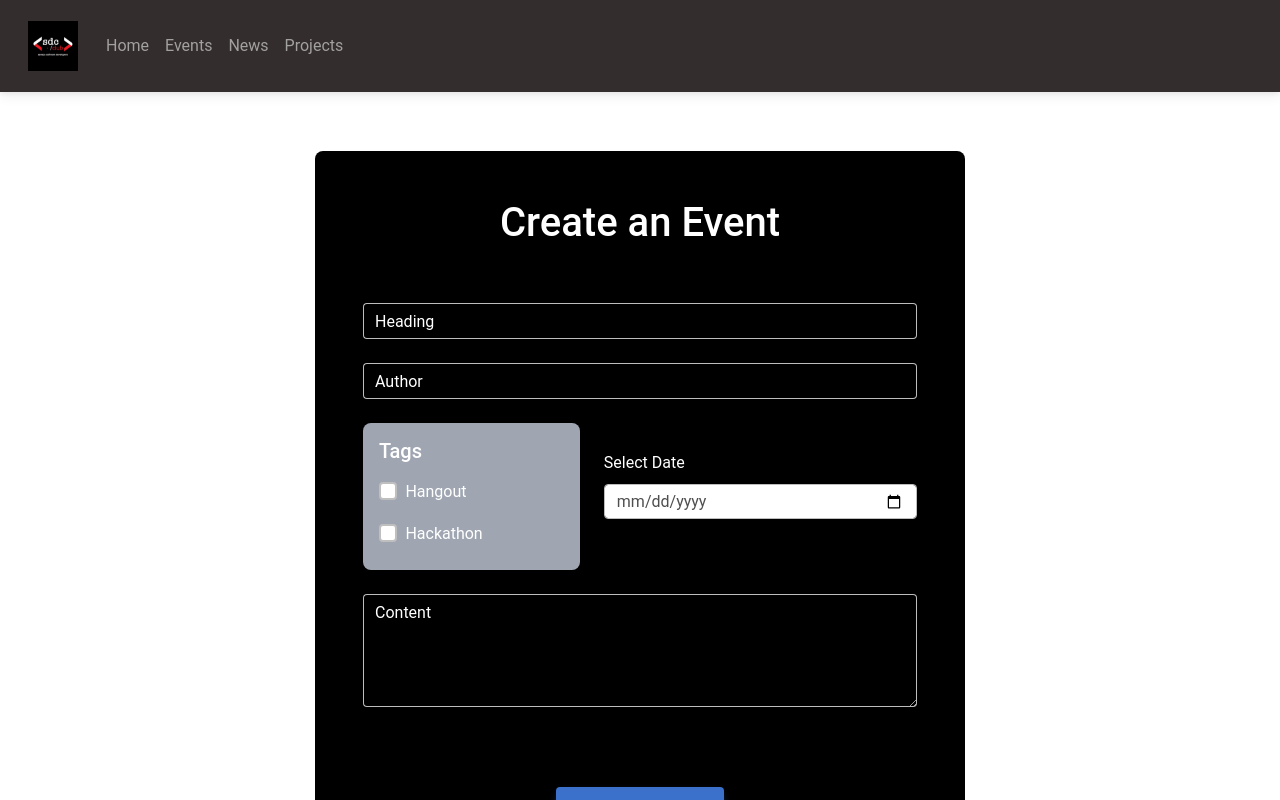
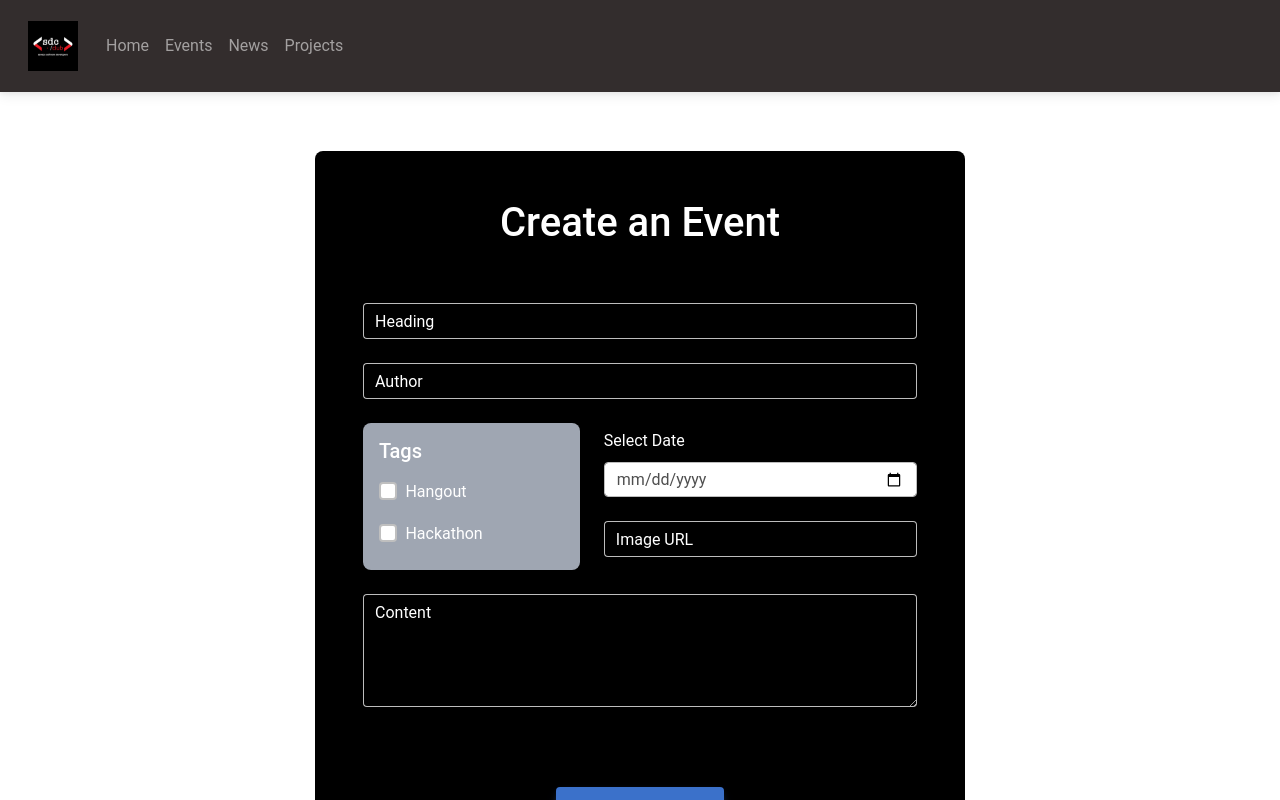
Before and after one commit to Jashanpreet2/SSDC-Website, a Next.js app in the folder client/: page /admin/event in a window 1280 px wide. Shown: the top 800 px of the page. Built offline with nearby package versions, Linux system fonts and the light colour scheme.

Commit message:
feat: update admin event form to accept image URL

```diff
--- a/client/pages/admin/event.js
+++ b/client/pages/admin/event.js
@@ -16,20 +16,21 @@ const CreateEvent = () => {
   const [ date, setDate ] = useState('')
   const [ content, setContent ] = useState('')
   const [tags, setTags] = useState({ hangout: false, hackathon: false })
+  const [imageUrl, setImageUrl] = useState('')
 
   const submitForm = async (data) => {
     let enabledTags = []
     for (let key in tags) {
       if (tags[key]) enabledTags.push(key)
     }
-    console.log('Form Submitted', { ...data, date, content, tags: enabledTags })
+
     try {
       const res = await fetch('/api/event', {
         method: 'POST',
         headers: {
           'Content-Type': 'application/json',
         },
-        body: JSON.stringify({ ...data, date, content, tags: enabledTags }),
+        body: JSON.stringify({ ...data, date, content, tags: enabledTags, imageUrl }),
       })
 
       if (res.ok) {
@@ -37,10 +38,12 @@ const CreateEvent = () => {
         reset({
           heading: '',
           author: '',
+          imageUrl: '',
         })
         setContent('')
         setDate('')
         setTags({ hangout: false, hackathon: false })
+        setImageUrl('')
         setTimeout(() => setIsSubmitted(false), 3000)
       } else {
         console.error('Failed to create event')
@@ -126,6 +129,24 @@ const CreateEvent = () => {
                   style={{ width: '100%' }}
                 />
               </div>
+
+              <div className="mb-2" style={{ width: '100%' }}>
+                <MDBInput
+                  label="Image URL"
+                  id="imageUrl"
+                  className="form-control"
+                  onChange={(e) => setImageUrl(e.target.value)}
+                  style={{ width: '100%' }}
+                  labelStyle={{ color: 'white' }}
+                  {...register('imageUrl', {
+                    required: false,
+                    pattern: {
+                      value: /^(https?|chrome):\/\/[^\s$.?#].[^\s]*$/,
+                      message: 'Please enter a valid URL',
+                    },
+                  })}
+                />
+              </div>
             </MDBCol>
           </MDBRow>
 
```
